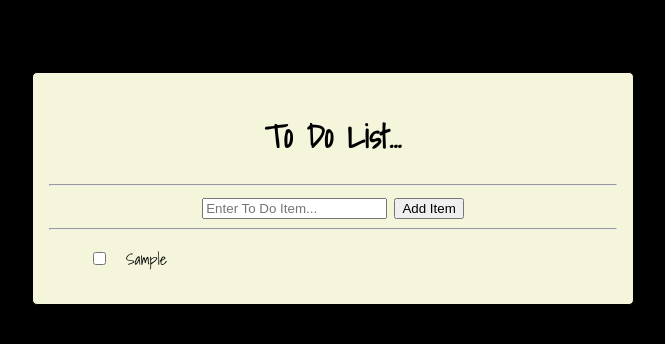
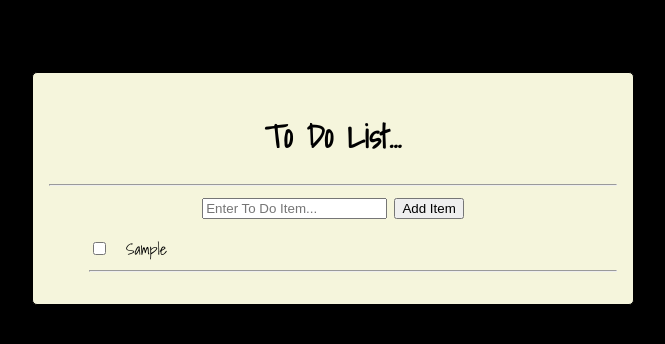
Before and after one commit to SiahRo/to-do-list, a plain HTML site: page index.html in a window 1280 px wide. Both pictures are taken after typing "Sample" into the empty fields and a click on the button "Add Item". Shown: the whole page, without its empty margins (307-972 px from the left). Drawn offline with Linux system fonts and the light colour scheme.

Commit message:
more style

```diff
--- a/index.html
+++ b/index.html
@@ -14,7 +14,7 @@
 
      <input id="text-box" type="text" placeholder="Enter To Do Item..." value="">
      <button type="button" id="addButton">Add Item</button>
-    <hr></hr>
+
      <ul id="list-items">
      </ul>
      </div>
--- a/js/master.js
+++ b/js/master.js
@@ -7,16 +7,18 @@ $("#addButton").click(function() {
 
     var checkBox = $("<input/>", {type:"checkbox"})
     var newListItem = $("<li/>", {class:"list-item", text: inputBox.val()});
+    var line = $("<hr/>");
     list.append(newListItem);
     inputBox.val("");
     newListItem.prepend(checkBox);
+    newListItem.append(line);
 
     checkBox.on("click", function() {
       $(this).parent().remove();
       $("#toast").css("display", "block");
       setTimeout(function(){
         $("#toast").hide();
-      }, 5000);
+      }, 3000);
 
     });
   }
```
